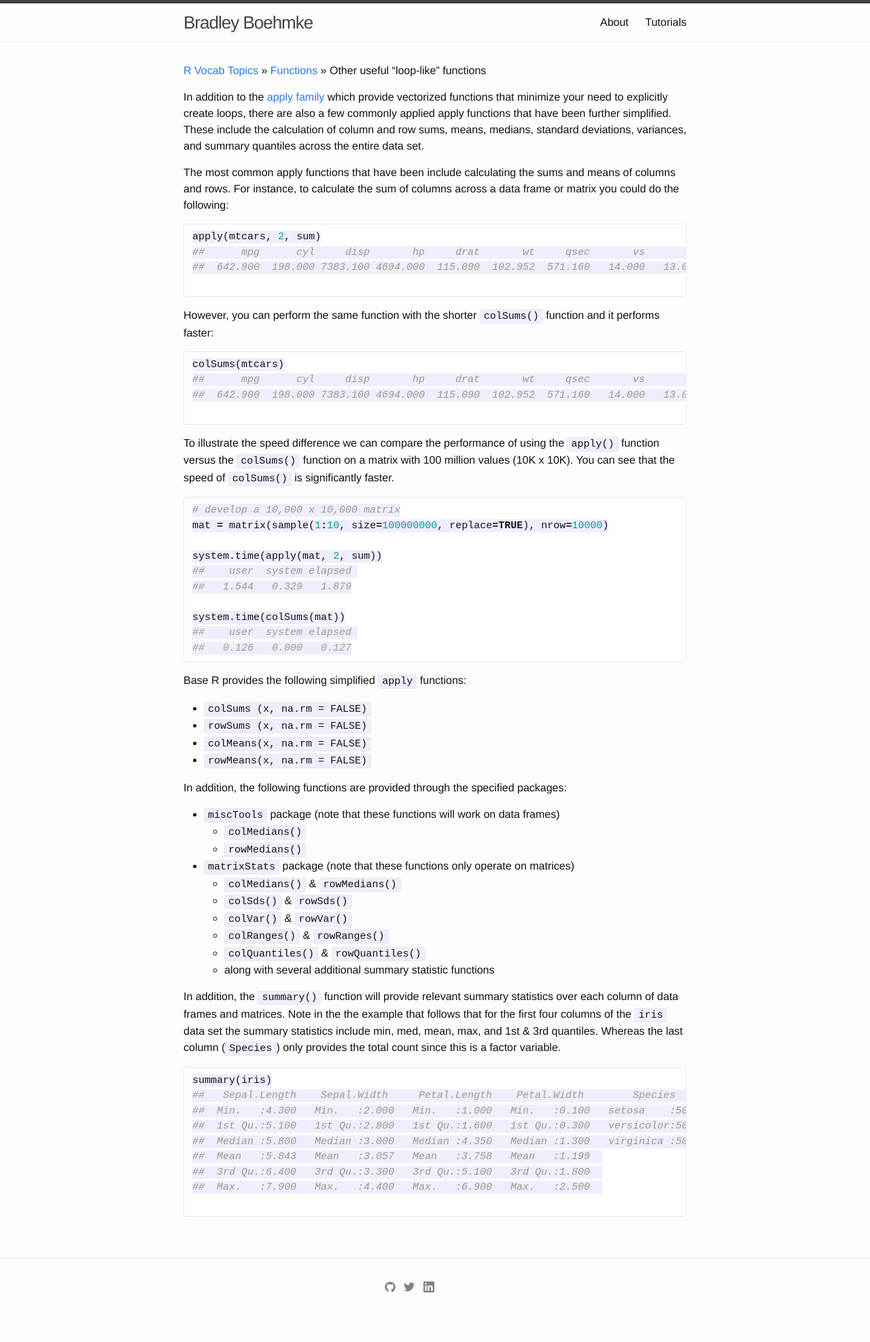
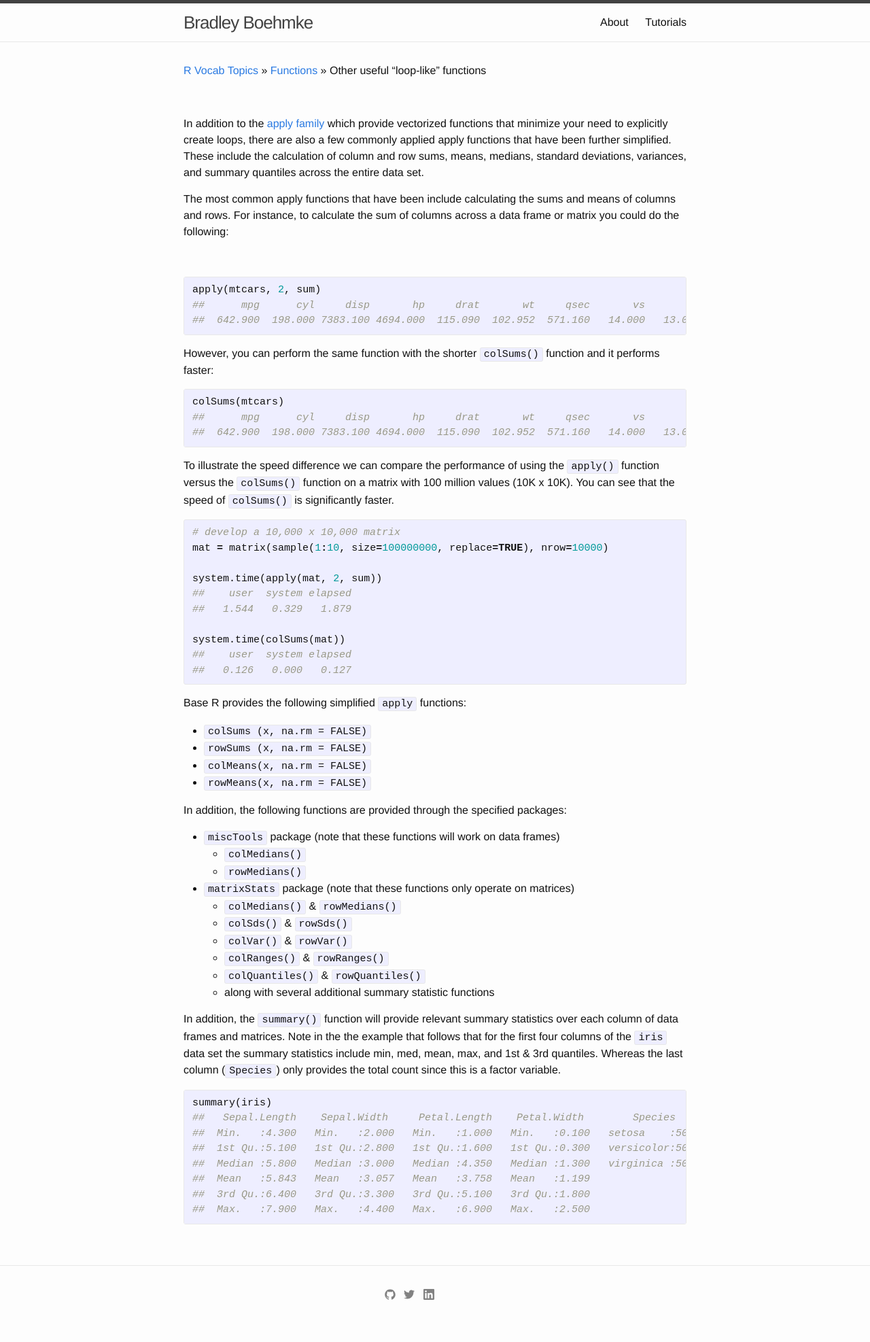
Before and after one commit to bradleyboehmke/bradleyboehmke, a Jekyll site: the page built from tutorials/loop_additional_functions.md, in a window 1280 px wide. Shown: the whole page at 68% size. Built offline with Jekyll 4.4.1, drawn with Linux system fonts in a browser that asks for light colours.

Commit message:
Update loop_additional_functions.md

````diff
--- a/tutorials/loop_additional_functions.md
+++ b/tutorials/loop_additional_functions.md
@@ -5,33 +5,34 @@
 
 [R Vocab Topics](index) &#187; [Functions](functions_loops) &#187; Other useful "loop-like" functions
 
+<br>
 
 In addition to the [apply family](apply_family) which provide vectorized functions that minimize your need to explicitly create loops, there are also a few commonly applied apply functions that have been further simplified.  These include the calculation of column and row sums, means, medians, standard deviations, variances, and summary quantiles across the entire data set.
 
 The most common apply functions that have been include calculating the sums and means of columns and rows.  For instance, to calculate the sum of columns across a data frame or matrix you could do the following:
 
+<br>
 
-```r
+{% highlight r %}
 apply(mtcars, 2, sum)
 ##      mpg      cyl     disp       hp     drat       wt     qsec       vs       am     gear     carb
 ##  642.900  198.000 7383.100 4694.000  115.090  102.952  571.160   14.000   13.000  118.000   90.000
 
-```
+{% endhighlight %}
 
 However, you can perform the same function with the shorter `colSums()` function and it performs faster:
 
 
-```r
+{% highlight r %}
 colSums(mtcars)
 ##      mpg      cyl     disp       hp     drat       wt     qsec       vs       am     gear     carb
 ##  642.900  198.000 7383.100 4694.000  115.090  102.952  571.160   14.000   13.000  118.000   90.000
-
-```
+{% endhighlight %}
 
 To illustrate the speed difference we can compare the performance of using the `apply()` function versus the `colSums()` function on a matrix with 100 million values (10K x 10K).  You can see that the speed of `colSums()` is significantly faster.
 
 
-```r
+{% highlight r %}
 # develop a 10,000 x 10,000 matrix
 mat = matrix(sample(1:10, size=100000000, replace=TRUE), nrow=10000)
 
@@ -42,7 +43,7 @@
 system.time(colSums(mat))
 ##    user  system elapsed
 ##   0.126   0.000   0.127
-```
+{% endhighlight %}
 
 Base R provides the following simplified `apply` functions:
 
@@ -67,7 +68,7 @@
 In addition, the `summary()` function will provide relevant summary statistics over each column of data frames and matrices.  Note in the the example that follows that for the first four columns of the `iris` data set the summary statistics include min, med, mean, max, and 1st & 3rd quantiles.  Whereas the last column (`Species`) only provides the total count since this is a factor variable.
 
 
-```r
+{% highlight r %}
 summary(iris)
 ##   Sepal.Length    Sepal.Width     Petal.Length    Petal.Width        Species
 ##  Min.   :4.300   Min.   :2.000   Min.   :1.000   Min.   :0.100   setosa    :50
@@ -76,5 +77,4 @@
 ##  Mean   :5.843   Mean   :3.057   Mean   :3.758   Mean   :1.199
 ##  3rd Qu.:6.400   3rd Qu.:3.300   3rd Qu.:5.100   3rd Qu.:1.800
 ##  Max.   :7.900   Max.   :4.400   Max.   :6.900   Max.   :2.500
-
-```
+{% endhighlight %}
````
